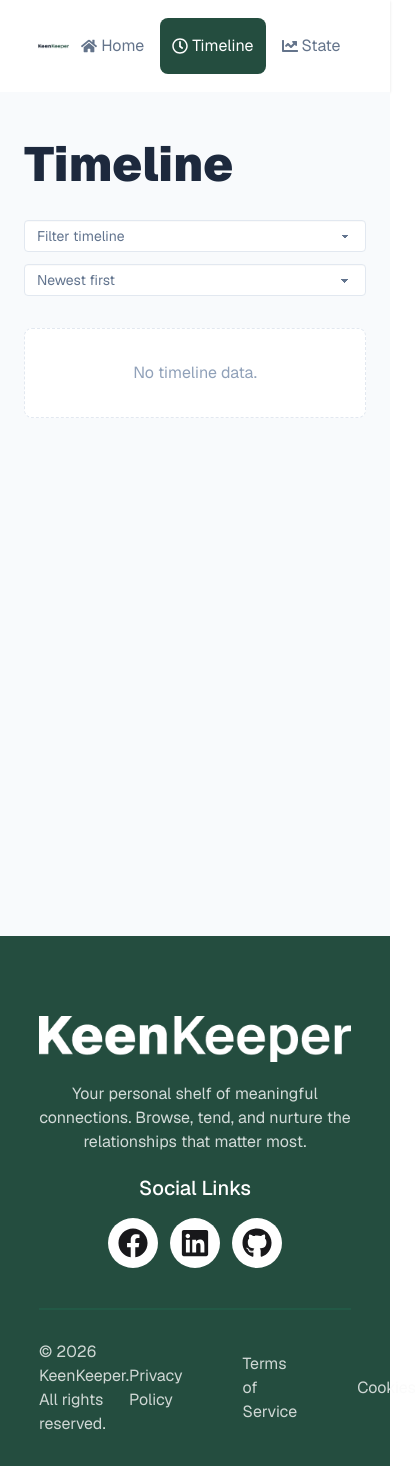
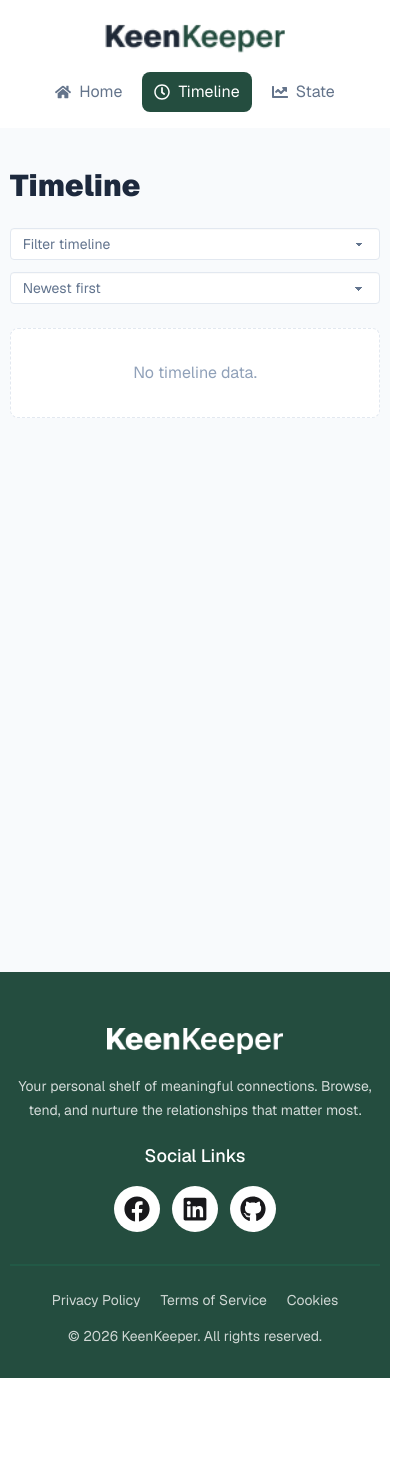
Before and after one commit to Abid-Hossain-Sifat/Assignment7-Keen-Keeper, a React (Vite) app: page /timeline in a window 390 px wide. Shown: the whole page, 416 px wide, since content can reach past the window. After the commit the page ends 1378 px from the top, so only its background shows below. Built offline with nearby package versions, Linux system fonts and the light colour scheme.

Commit message:
Responsive full web

```diff
--- a/src/Components/Banner/Banner.jsx
+++ b/src/Components/Banner/Banner.jsx
@@ -3,17 +3,16 @@ import { FaPlus } from 'react-icons/fa'
 
 const Banner = () => {
   return (
-    <div className='pt-20 bg-[#f8fafc]'>
-      <div className='max-w-[80%] mx-auto text-center'>
-        <h1 className='text-5xl font-bold text-[#1F2937]'>
+    <div className='pt-12 md:pt-16 lg:pt-20 bg-[#f8fafc]'>
+      <div className='w-[95%] md:w-[90%] lg:w-[80%] mx-auto text-center'>
+        <h1 className='text-3xl md:text-4xl lg:text-5xl font-bold text-[#1F2937] leading-tight'>
             Friends to keep close in your life
         </h1>
-        <p className='text-[#64748B] my-8'>
-            Your personal shelf of meaningful connections. Browse, tend, and nurture the <br />
-relationships that matter most.
+        <p className='text-[#64748B] my-6 md:my-8 text-sm md:text-base max-w-3xl mx-auto leading-relaxed'>
+            Your personal shelf of meaningful connections. Browse, tend, and nurture the relationships that matter most.
         </p>
         <div className='flex justify-center'>
-            <button className='flex items-center gap-2 text-white btn bg-[#244D3F]'>
+            <button className='flex items-center gap-2 text-white btn bg-[#244D3F] px-4 md:px-6'>
             <FaPlus /> Add a Friend
         </button>
         </div>
--- a/src/Components/Footer/Footer.jsx
+++ b/src/Components/Footer/Footer.jsx
@@ -7,34 +7,34 @@ import { FaGithub } from 'react-icons/fa'
 const Footer = () => {
   return (
     <div className='bg-[#244d3f]'>
-      <div className='pt-20 pb-7.5'>
-        <div className='max-w-[80%] mx-auto'>
+      <div className='pt-14 md:pt-16 lg:pt-20 pb-8'>
+        <div className='w-[95%] md:w-[90%] lg:w-[80%] mx-auto'>
             <div className='flex justify-center'>
-                <img src={FooterLogo} alt="" />
+                <img src={FooterLogo} alt="Keen Keeper logo" className='w-44 md:w-52 h-auto' />
             </div>
-            <p className='my-5 leading-6 text-[#d3dbd9] text-[16px] text-center'>
+            <p className='my-5 md:my-6 leading-6 text-[#d3dbd9] text-sm md:text-base text-center max-w-2xl mx-auto'>
                 Your personal shelf of meaningful connections. Browse, tend, and nurture the relationships that matter most.
             </p>
-            <h1 className='text-[20px] text-white leading-7 font-medium text-center'>
+            <h1 className='text-lg md:text-[20px] text-white leading-7 font-medium text-center'>
                 Social Links
             </h1>
-            <div className='flex gap-3 justify-center mt-4 mb-10'>
-                <div className='p-2.5 w-fit rounded-full bg-white text-[30px]'>
-                    <a href="https://www.facebook.com/share/1E5ZMLxiUb/" target='_blank'><FaFacebook /></a>
+            <div className='flex gap-3 justify-center mt-4 mb-8 md:mb-10'>
+                <div className='p-2.5 w-fit rounded-full bg-white text-[26px] md:text-[30px] transition-transform hover:scale-105'>
+                    <a href="https://www.facebook.com/share/1E5ZMLxiUb/" target='_blank' rel='noreferrer'><FaFacebook /></a>
                 </div>
-                <div className='p-2.5 w-fit rounded-full bg-white text-[30px]'>
-                <a href="https://www.linkedin.com/in/abid-hossain-sifat" target='_blank'><FaLinkedin /></a>
+                <div className='p-2.5 w-fit rounded-full bg-white text-[26px] md:text-[30px] transition-transform hover:scale-105'>
+                <a href="https://www.linkedin.com/in/abid-hossain-sifat" target='_blank' rel='noreferrer'><FaLinkedin /></a>
                 </div>
-                <div className='p-2.5 w-fit rounded-full bg-white text-[30px]'>
-                    <a href="https://github.com/Abid-Hossain-Sifat" target='_blank'><FaGithub /></a>
+                <div className='p-2.5 w-fit rounded-full bg-white text-[26px] md:text-[30px] transition-transform hover:scale-105'>
+                    <a href="https://github.com/Abid-Hossain-Sifat" target='_blank' rel='noreferrer'><FaGithub /></a>
                 </div>
             </div>
             <div className='h-0.5 bg-[#225946] '></div>
-            <div className='flex justify-between items-center text-[#FAFAFA]/80 mt-7.5'>
-                <p>
+            <div className='flex flex-col md:flex-row justify-between items-center gap-4 md:gap-0 text-[#FAFAFA]/80 mt-6 md:mt-7.5 text-sm md:text-base text-center md:text-left'>
+                <p className='order-2 md:order-1'>
                     © 2026 KeenKeeper. All rights reserved.
                 </p>
-                <ol className='flex gap-15 items-center'>
+                <ol className='order-1 md:order-2 flex flex-wrap justify-center gap-5 md:gap-10 items-center'>
                     <li>Privacy Policy</li>
                     <li>Terms of Service</li>
                     <li>Cookies</li>
--- a/src/Components/Friends/Friends.jsx
+++ b/src/Components/Friends/Friends.jsx
@@ -40,15 +40,16 @@ const Friends = () => {
 
   return (
     <div className="my-20 font-sans">
-      <div className="max-w-[80%] mx-auto">
+      <div className="max-w-[85%] mx-auto">
         <div className="mb-10">
           <h4 className="text-[#1F2937] text-3xl font-bold">
             Your Friends
           </h4>
+          <p className="text-gray-500">Manage and track your connections</p>
         </div>
 
         {/* Grid Layout */}
-        <div className="grid grid-cols-1 sm:grid-cols-2 md:grid-cols-3 lg:grid-cols-4 gap-8">
+        <div className="grid grid-cols-1 md:grid-cols-2 lg:grid-cols-4 gap-8">
           {contacts.map((contact) => (
             <Link
               key={contact.id}
@@ -66,7 +67,7 @@ const Friends = () => {
                 </div>
               </div>
 
-              {/* Name & Contact Info */}
+              {/* Name & Info */}
               <h2 className="text-xl font-bold text-gray-800 text-center">
                 {contact.name}
               </h2>
@@ -74,7 +75,7 @@ const Friends = () => {
                 {contact.days_since_contact}d ago
               </p>
 
-              {/* Tags */}
+              {/* Tags  */}
               <div className="flex flex-wrap justify-center gap-2 mb-8">
                 {contact.tags.map((tag, idx) => (
                   <div
--- a/src/Components/Loading/Loading.jsx
+++ b/src/Components/Loading/Loading.jsx
@@ -1,7 +1,11 @@
-const Loading = () => {
+const Loading = ({ size = 'xl', fullScreen = true }) => {
+  const containerClass = fullScreen
+    ? 'flex justify-center items-center h-screen'
+    : 'flex justify-center items-center py-8';
+
   return (
-    <div className="flex justify-center items-center h-screen">
-      <span className="loading loading-dots loading-xl text-[##244d3f]" style={{ color: "#244d3f" }}></span>
+    <div className={containerClass}>
+      <span className={`loading loading-dots loading-${size}`} style={{ color: '#244d3f' }}></span>
     </div>
   );
 };
--- a/src/Components/Navbar/Navbar.jsx
+++ b/src/Components/Navbar/Navbar.jsx
@@ -8,14 +8,14 @@ import './Navbar.css'
 const Navbar = () => {
   return (
     <div className='shadow-sm bg-white'>
-      <div className='max-w-[90%] mx-auto flex justify-between p-4.5 items-center'>
-        <div>
-            <img src={NavLogo} alt="" />
+      <div className='w-[95%] md:w-[90%] lg:w-[90%] mx-auto py-4 flex flex-col md:flex-row md:justify-between md:items-center gap-4'>
+        <div className='flex justify-center md:justify-start'>
+            <img src={NavLogo} alt="Keen Keeper logo" className='h-10 w-auto object-contain' />
         </div>
-        <div className='flex gap-1'>
-            <NavLink to="/" className='flex gap-1 items-center px-3 py-4 rounded-lg text-[#64748b]'><FaHome />Home</NavLink>
-            <NavLink to="/timeline" className='flex gap-1 items-center px-3 py-4 rounded-lg text-[#64748b]'><FaRegClock />Timeline</NavLink>
-            <NavLink to="/state" className='flex gap-1 items-center px-3 py-4 rounded-lg text-[#64748b]'><FaChartLine />State</NavLink>
+        <div className='flex flex-wrap justify-center md:justify-end gap-2'>
+            <NavLink to="/" className='flex gap-2 items-center px-3 py-2 md:py-3 rounded-lg text-[#64748b]'><FaHome />Home</NavLink>
+            <NavLink to="/timeline" className='flex gap-2 items-center px-3 py-2 md:py-3 rounded-lg text-[#64748b]'><FaRegClock />Timeline</NavLink>
+            <NavLink to="/state" className='flex gap-2 items-center px-3 py-2 md:py-3 rounded-lg text-[#64748b]'><FaChartLine />State</NavLink>
         </div>
       </div>
     </div>
--- a/src/Components/Stats/Stats.jsx
+++ b/src/Components/Stats/Stats.jsx
@@ -48,8 +48,8 @@ const Stats = () => {
 
   return (
     <div className='bg-[#f8fafc] my-10'>
-      <div className='max-w-[80%] mx-auto flex justify-between text-center'>
-        <div className='bg-white shadow-sm p-8 w-65'>
+      <div className='max-w-[80%] mx-auto grid grid-cols-1 md:grid-cols-2 lg:grid-cols-4 gap-4 md:gap-6 text-center'>
+        <div className='bg-white shadow-sm p-8 w-full'>
             <h1 id='totalFreien' className='text-[32px] font-semibold text-[#244D3F]'>
                 {stats.totalFriends}
             </h1>
@@ -57,7 +57,7 @@ const Stats = () => {
                 Total Friends
             </p>
         </div>
-        <div className='bg-white shadow-sm p-8 w-65 border-2 border-gray-100'>
+        <div className='bg-white shadow-sm p-8 w-full border-2 border-gray-100'>
             <h1 id='Track' className='text-[32px] font-semibold text-[#244D3F]'>
                 {stats.onTrack}
             </h1>
@@ -65,7 +65,7 @@ const Stats = () => {
                 On Track
             </p>
         </div>
-        <div className='bg-white shadow-sm p-8 w-65'>
+        <div className='bg-white shadow-sm p-8 w-full'>
             <h1 id='Attention' className='text-[32px] font-semibold text-[#244D3F]'>
                 {stats.attention}
             </h1>
@@ -73,7 +73,7 @@ const Stats = () => {
                 Need Attention
             </p>
         </div>
-        <div className='bg-white shadow-sm p-8 w-65'>
+        <div className='bg-white shadow-sm p-8 w-full'>
             <h1 id='Interactions' className='text-[32px] font-semibold text-[#244D3F]'>
                 {stats.interactions}
             </h1>
--- a/src/Components/Timeline/Timeline.jsx
+++ b/src/Components/Timeline/Timeline.jsx
@@ -83,11 +83,11 @@ const Timeline = () => {
   if (loading) return <Loading />;
 
   return (
-    <div className="bg-[#F8FAFC] min-h-screen py-12 px-6 font-sans">
-      <div className="max-w-5xl mx-auto">
-        <h1 className="text-5xl font-black text-slate-800 mb-8">Timeline</h1>
+    <div className="bg-[#F8FAFC] min-h-screen py-10 md:py-12 font-sans">
+      <div className="w-[95%] md:w-[90%] lg:w-[80%] mx-auto">
+        <h1 className="text-3xl md:text-4xl lg:text-5xl font-black text-slate-800 mb-6 md:mb-8">Timeline</h1>
 
-        <div className="mb-8 flex flex-col sm:flex-row sm:items-center sm:justify-between gap-3">
+        <div className="mb-6 md:mb-8 flex flex-col sm:flex-row sm:items-center sm:justify-between gap-3">
           <select
             value={selectedFilter}
             onChange={(event) => setSelectedFilter(event.target.value)}
@@ -110,16 +110,16 @@ const Timeline = () => {
           </select>
         </div>
 
-        <div className="space-y-4">
+        <div className="space-y-3 md:space-y-4">
           {filteredAndSortedEvents.map((event) => {
             const typeStyle = eventConfig[event.type] || eventConfig.Text;
             return (
               <div
                 key={event.id}
-                className="bg-white border border-slate-100 rounded-lg px-5 py-3 flex items-center justify-between gap-3"
+                className="bg-white border border-slate-100 rounded-lg px-4 md:px-5 py-3 flex items-center justify-between gap-3"
               >
                 <div className="flex items-center gap-3">
-                  <div className={`text-2xl ${typeStyle.accent}`}>{typeStyle.icon}</div>
+                  <div className={`text-xl md:text-2xl ${typeStyle.accent}`}>{typeStyle.icon}</div>
                   <div>
                     <p className="text-slate-700 text-sm">
                       <span className="font-bold">{event.type}</span>
--- a/src/main.jsx
+++ b/src/main.jsx
@@ -1,4 +1,4 @@
-import { StrictMode } from 'react'
+import { StrictMode, Suspense, useEffect, useState } from 'react'
 import { createRoot } from 'react-dom/client'
 import { createBrowserRouter } from "react-router";
 import Root from './Components/Root/Root.jsx';
@@ -12,6 +12,7 @@ import Timeline from './Components/Timeline/Timeline.jsx';
 import Graph from './Components/StateGraph/Graph.jsx';
 import Details from './Components/Friends Details/Details.jsx';
 import Error404 from './Components/404 Error/Error.jsx';
+import Loading from './Components/Loading/Loading.jsx';
 
 const router = createBrowserRouter([
   {
@@ -27,8 +28,27 @@ const router = createBrowserRouter([
   }
 ]);
 
+const AppEntry = () => {
+  const [isBooting, setIsBooting] = useState(true);
+
+  useEffect(() => {
+    const timer = setTimeout(() => setIsBooting(false), 800);
+    return () => clearTimeout(timer);
+  }, []);
+
+  if (isBooting) {
+    return <Loading size="md" fullScreen />;
+  }
+
+  return (
+    <Suspense fallback={<Loading />}>
+      <RouterProvider router={router} fallbackElement={<Loading />}></RouterProvider>
+    </Suspense>
+  );
+};
+
 createRoot(document.getElementById('root')).render(
   <StrictMode>
-    <RouterProvider router={router}></RouterProvider>
+    <AppEntry />
   </StrictMode>,
 )
```
